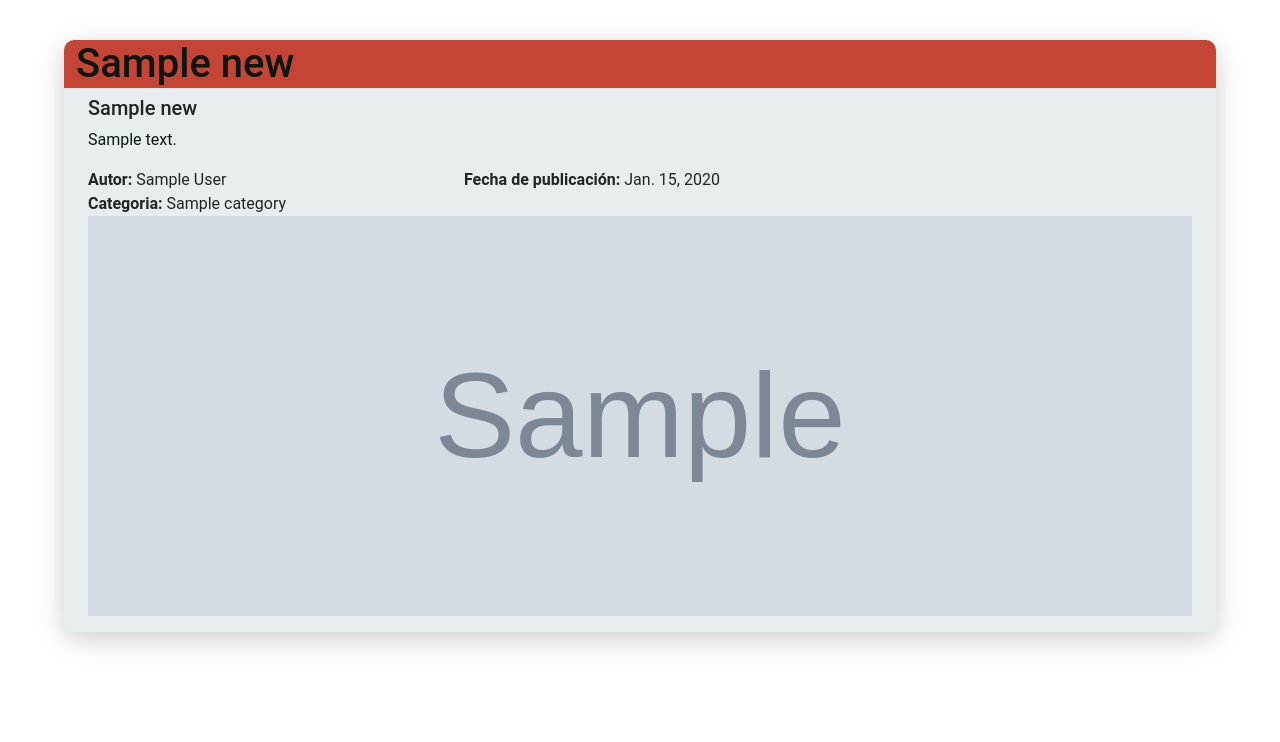
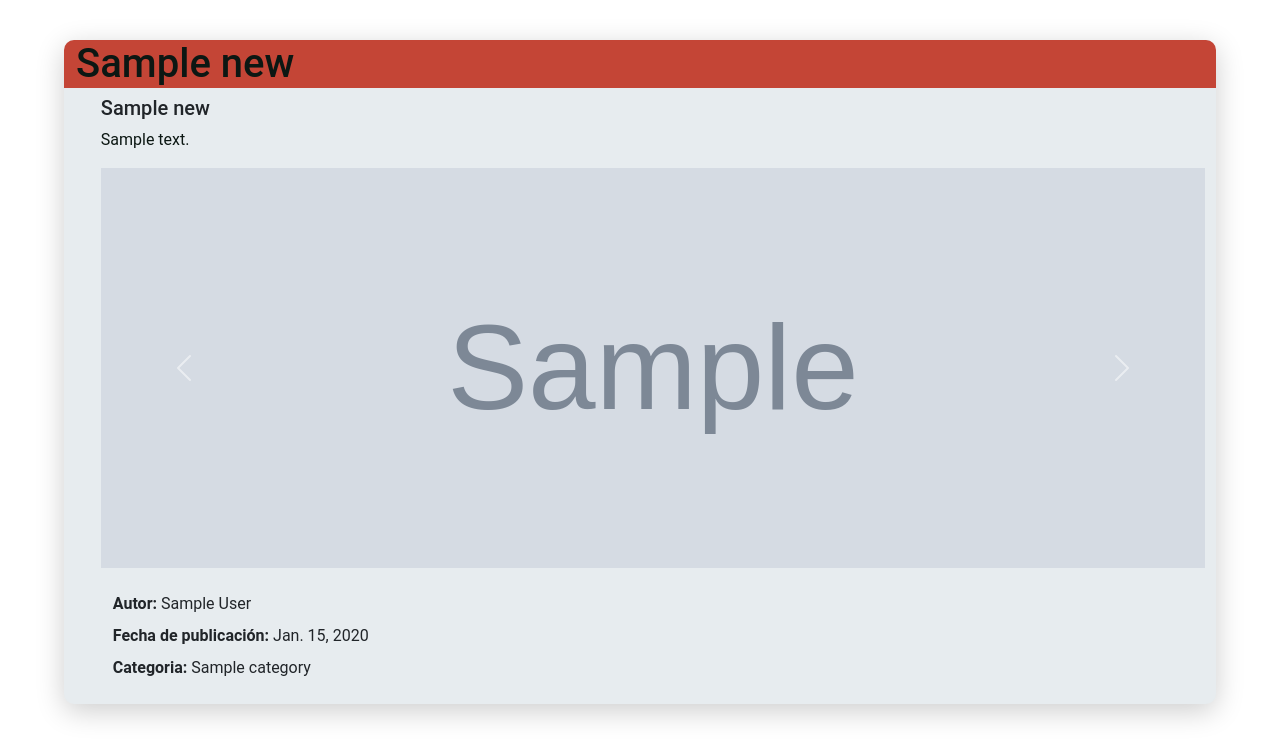
Before and after one commit to MateMar04/BoscoNews, a Django app: page / in a window 1280 px wide. Shown: the part 58-800 px from the top of the page. Run offline with Django 4.2, Linux system fonts and the light colour scheme; tables that the repository leaves empty hold one stand-in row (values such as "Sample post"); grey boxes marked "Sample" are stand-in pictures.

Commit message:
padding in items

```diff
--- a/confApp/static/styles/Inicio.css
+++ b/confApp/static/styles/Inicio.css
@@ -23,7 +23,18 @@
     padding-bottom: 2vh;
 }
 
+.subtitle {
+    margin-top: 1vh;
+    margin-bottom: 1vh;
+    margin-left: 1vw;
+    margin-right: 1vw;
+}
+
 .body {
+    margin-top: 1vh;
+    margin-bottom: 1vh;
+    margin-left: 1vw;
+    margin-right: 1vw;
     width: 100%;
 }
 
@@ -31,6 +42,13 @@
     color: #0c1713;
     width: 100%;
     word-wrap: break-word;
+}
+
+.carousel-container {
+    margin-top: 1vh;
+    margin-bottom: 1vh;
+    margin-left: 1vw;
+    margin-right: 1vw;
 }
 
 .carousel {
@@ -52,3 +70,24 @@
     object-fit: cover;
     max-height: 50vh;
 }
+
+.new-footer {
+    margin-top: 3vh;
+    margin-left: 1vw;
+    margin-right: 1vw;
+}
+
+.autor {
+    margin-top: 1vh;
+    margin-bottom: 1vh;
+}
+
+.categoria {
+    margin-top: 1vh;
+    margin-bottom: 1vh;
+}
+
+.fecha-publicacion {
+    margin-top: 1vh;
+    margin-bottom: 1vh;
+}
--- a/templates/Inicio.html
+++ b/templates/Inicio.html
@@ -25,26 +25,13 @@
                 <h1>{{ n.title }}</h1>
             </div>
             <div class="container-fluid content">
-                <div class="container-fluid">
+                <div class="container-fluid subtitle">
                     <h5>{{ n.subtitle }}</h5>
                 </div>
                 <div class="container-fluid body">
                     <p class="body-text">
                         {{ n.body }}
                     </p>
-                </div>
-                <div class="container-fluid">
-                    <div class="row">
-                        <div class="col-lg-4">
-                            <b>Autor:</b> {{ n.author }}
-                        </div>
-                        <div class="col-lg-3">
-                            <b>Fecha de publicación:</b> {{ n.publish_date }}
-                        </div>
-                    </div>
-                    <div class="col-lg-3">
-                        <b>Categoria:</b> {{ n.category }}
-                    </div>
                 </div>
                 <div class="container-fluid carousel-container">
                     <div id="carouselExample" class="carousel slide">
@@ -57,6 +44,27 @@
                                 {% endif %}
                             {% endfor %}
                         </div>
+                    <button class="carousel-control-prev" type="button" data-bs-target="#carouselExample"
+                            data-bs-slide="prev">
+                        <span class="carousel-control-prev-icon" aria-hidden="true"></span>
+                        <span class="visually-hidden">Previous</span>
+                    </button>
+                    <button class="carousel-control-next" type="button" data-bs-target="#carouselExample"
+                            data-bs-slide="next">
+                        <span class="carousel-control-next-icon" aria-hidden="true"></span>
+                        <span class="visually-hidden">Next</span>
+                    </button>
+                    </div>
+                </div>
+                <div class="container-fluid new-footer">
+                    <div class="container-fluid autor">
+                        <b>Autor:</b> {{ n.author }}
+                    </div>
+                    <div class="container-fluid fecha-publicacion">
+                        <b>Fecha de publicación:</b> {{ n.publish_date }}
+                    </div>
+                    <div class="container-fluid categoria">
+                        <b>Categoria:</b> {{ n.category }}
                     </div>
                 </div>
             </div>
```
